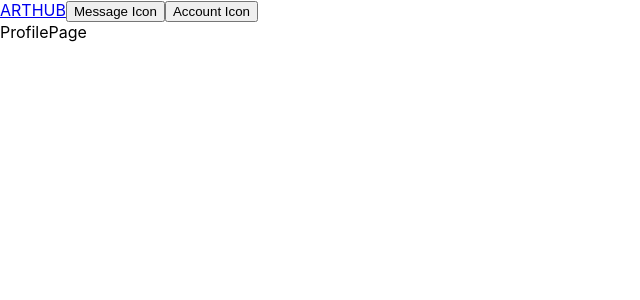
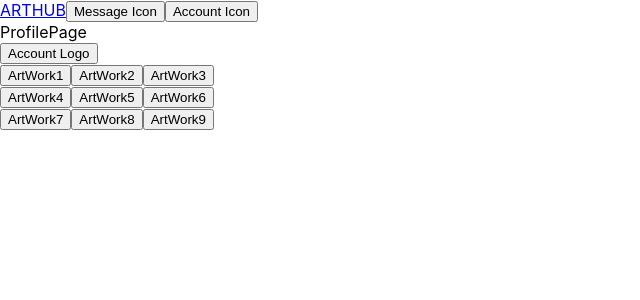
Before and after one commit to ArtHub-AH/arthub-web, a React (Create React App) app in the folder arthub-web/: page /profile in a window 1280 px wide. Shown: the top 300 px of the page, without its empty margins (0-640 px from the left). Built offline with nearby package versions, Linux system fonts and the light colour scheme.

Commit message:
AHWEB-005 Added account logo and artworks buttons

```diff
--- a/arthub-web/src/Pages/ProfilePage/index.tsx
+++ b/arthub-web/src/Pages/ProfilePage/index.tsx
@@ -2,8 +2,58 @@ import React, { FC } from "react";
 import { useHistory, withRouter } from "react-router-dom";
 
 const ProfilePage: FC = () => {
+  const history = useHistory();
 
-  return <>ProfilePage</>;
+  // TODO: Fetch artworks from db to map
+  const CreateArtWorkViews = () => {
+    return (
+      <>
+        <div>
+          <button onClick={() => console.log("artwork button clicked.")}>
+            ArtWork1
+          </button>
+          <button onClick={() => console.log("artwork button clicked.")}>
+            ArtWork2
+          </button>
+          <button onClick={() => console.log("artwork button clicked.")}>
+            ArtWork3
+          </button>
+        </div>
+        <div>
+          <button onClick={() => console.log("artwork button clicked.")}>
+            ArtWork4
+          </button>
+          <button onClick={() => console.log("artwork button clicked.")}>
+            ArtWork5
+          </button>
+          <button onClick={() => console.log("artwork button clicked.")}>
+            ArtWork6
+          </button>
+        </div>
+        <div>
+          <button onClick={() => console.log("artwork button clicked.")}>
+            ArtWork7
+          </button>
+          <button onClick={() => console.log("artwork button clicked.")}>
+            ArtWork8
+          </button>
+          <button onClick={() => console.log("artwork button clicked.")}>
+            ArtWork9
+          </button>
+        </div>
+      </>
+    );
+  };
+
+  return (
+    <>
+      ProfilePage
+      <div>
+        <button onClick={() => history.push("/account")}>Account Logo</button>
+      </div>
+      <CreateArtWorkViews />
+    </>
+  );
 };
 
 export default ProfilePage;
```
